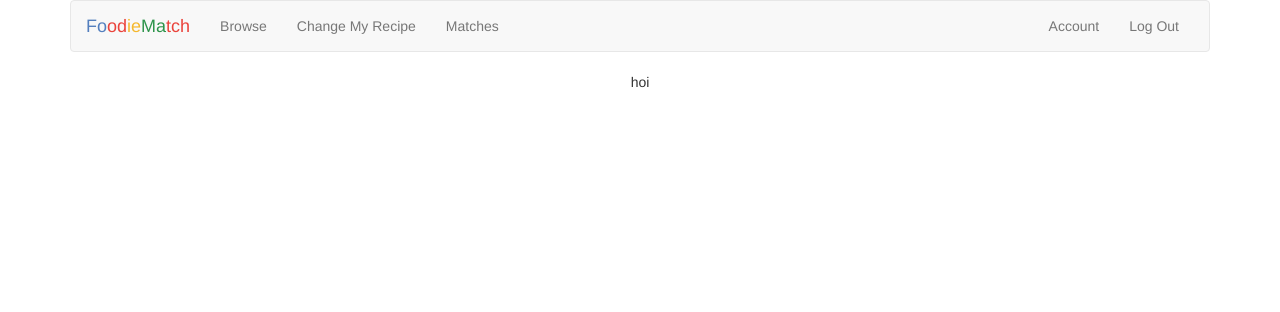
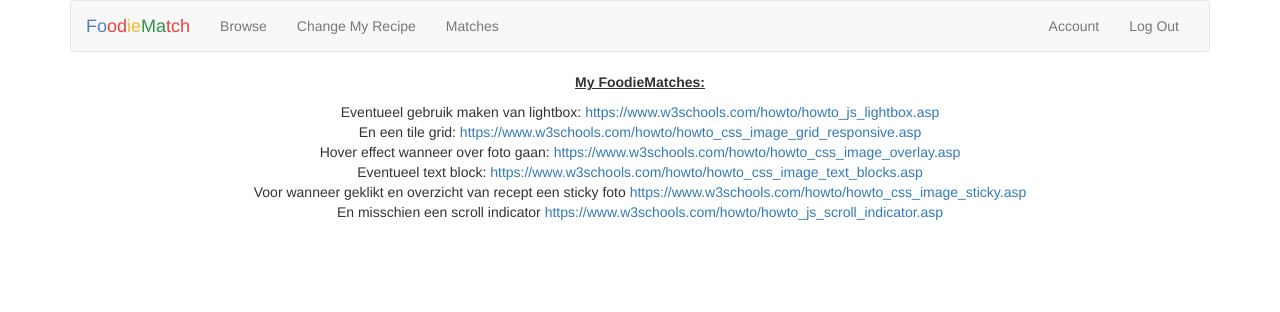
Before and after one commit to JJuttie/21, a Flask app: page /matches in a window 1280 px wide. Shown: the top 312 px of the page. Run offline with Flask 2, Linux system fonts and the light colour scheme; a user stored in the database is signed in; some libraries are stand-ins or nearby versions.

Commit message:
toepassingen matches

```diff
--- a/templates/matches.html
+++ b/templates/matches.html
@@ -5,6 +5,18 @@
 {% endblock %}
 
 {% block main %}
-    <form action="{{ url_for('matches') }}" method="post">
-    hoi
+<p><b><u>My FoodieMatches:</u></b></p></p>
+Eventueel gebruik maken van lightbox:
+<a>https://www.w3schools.com/howto/howto_js_lightbox.asp</a><br>
+En een tile grid:
+<a>https://www.w3schools.com/howto/howto_css_image_grid_responsive.asp</a><br>
+Hover effect wanneer over foto gaan:
+<a>https://www.w3schools.com/howto/howto_css_image_overlay.asp</a><br>
+Eventueel text block:
+<a>https://www.w3schools.com/howto/howto_css_image_text_blocks.asp</a><br>
+Voor wanneer geklikt en overzicht van recept een sticky foto
+<a>https://www.w3schools.com/howto/howto_css_image_sticky.asp</a><br>
+En misschien een scroll indicator
+<a>https://www.w3schools.com/howto/howto_js_scroll_indicator.asp</a><br>
+
 {% endblock %}
```
